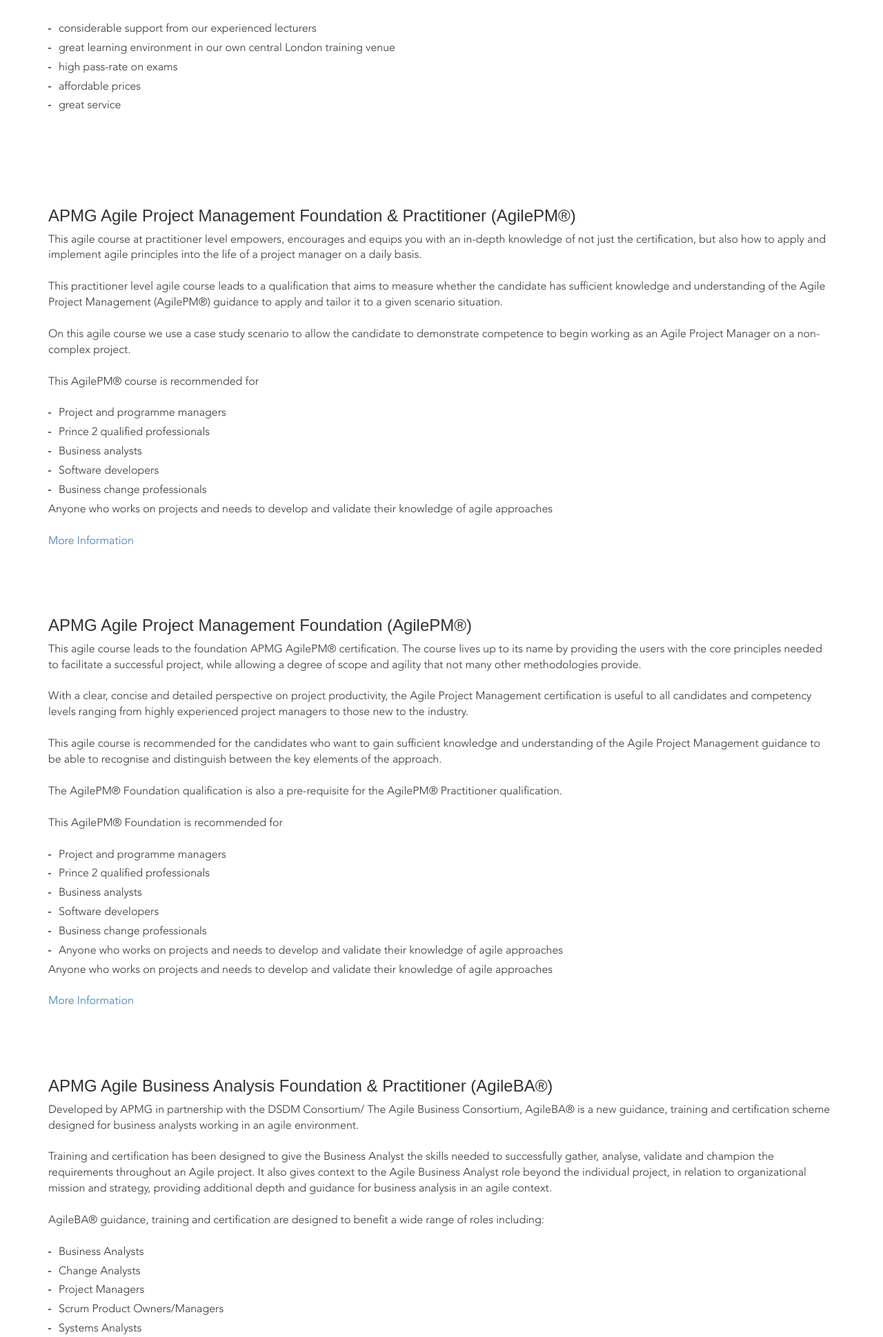
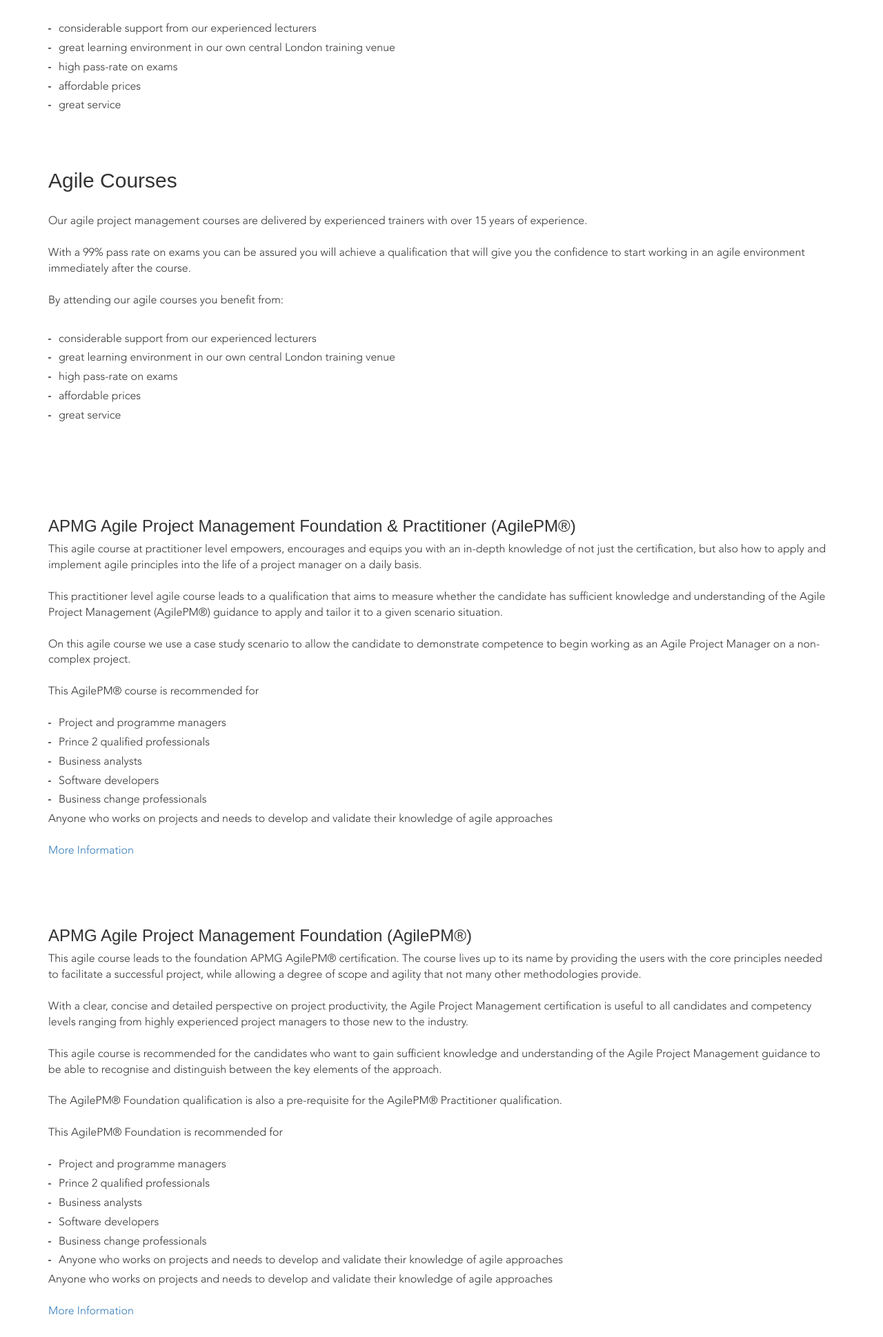
Before and after one commit to sumitpatel19990/metahtml, a PHP site: page /metawp/Agile-Courses.php in a window 1280 px wide. Shown: the part 314-2253 px from the top of the page at 69% size. Run offline with PHP 8.4, Linux system fonts and the light colour scheme; some web fonts are replaced.

Commit message:
New code add

```diff
--- a/Agile-Courses.php
+++ b/Agile-Courses.php
@@ -32,6 +32,24 @@
         </div>
     </div>
 </section>
+<section class="first-trainers">
+    <div class="container">
+        <h2>Agile Courses</h2>
+        <div class="bussine-p-text">
+            <p>Our agile project management courses are delivered by experienced trainers with over 15 years of experience.</p>
+            <p>With a 99% pass rate on exams you can be assured you will achieve a qualification that will give you the confidence to start working in an agile environment immediately after the course.</p>
+            <p>By attending our agile courses you benefit from:</p>
+            <ul>
+                <li>considerable support from our experienced lecturers</li>
+                <li>great learning environment in our own central London training venue</li>
+                <li>high pass-rate on exams</li>
+                <li>affordable prices</li>
+                <li>great service</li>
+            </ul>
+        </div>
+    </div>
+</section>
+
 <section class="first-resources dark-bg">
     <div class="container">
         <div class="resources-right">
--- /dev/null
+++ b/version.php
@@ -0,0 +1 @@
+<?php echo phpinfo(); ?>
```
